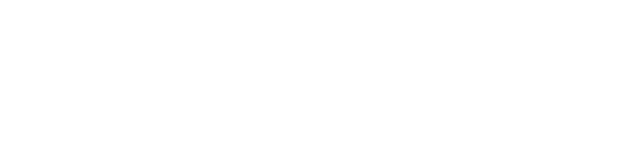
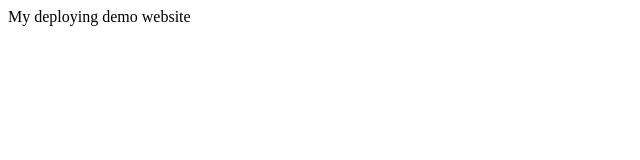
Before and after one commit to MANOJ-023/deploying, a website: page index.html in a window 1280 px wide. Shown: the whole page, without its empty margins (0-640 px from the left). Drawn offline with Linux system fonts and the light colour scheme.

Commit message:
first commit

```diff
--- a/index.html
+++ b/index.html
@@ -7,6 +7,6 @@
     <title>Deploying demo</title>
 </head>
 <body>
-
+    My deploying demo website
 </body>
 </html>
--- a/package.json
+++ b/package.json
@@ -4,7 +4,7 @@
   "description": "",
   "main": "app.js",
   "scripts": {
-    "deploy": "gh-pages -d deploying"
+    "deploy": "gh-pages -d dist"
   },
   "repository": {
     "type": "git",
```
